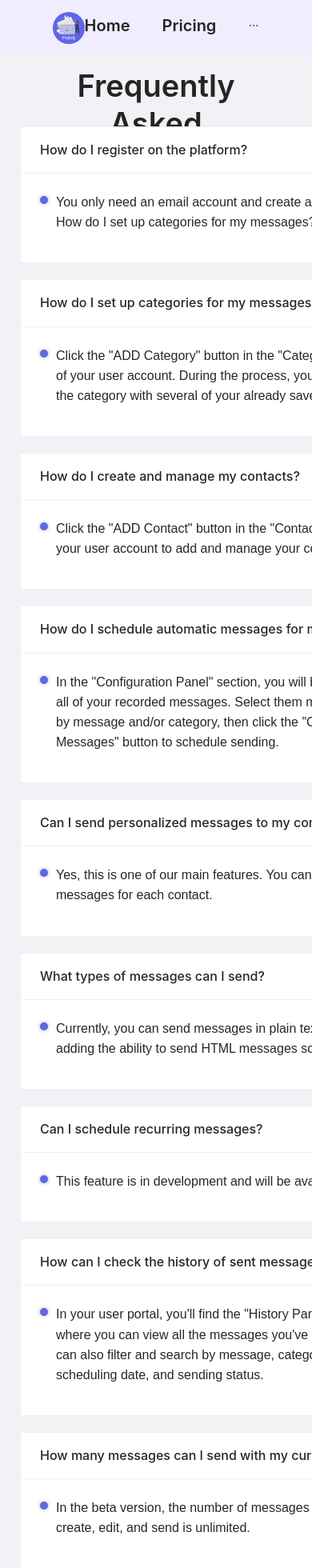
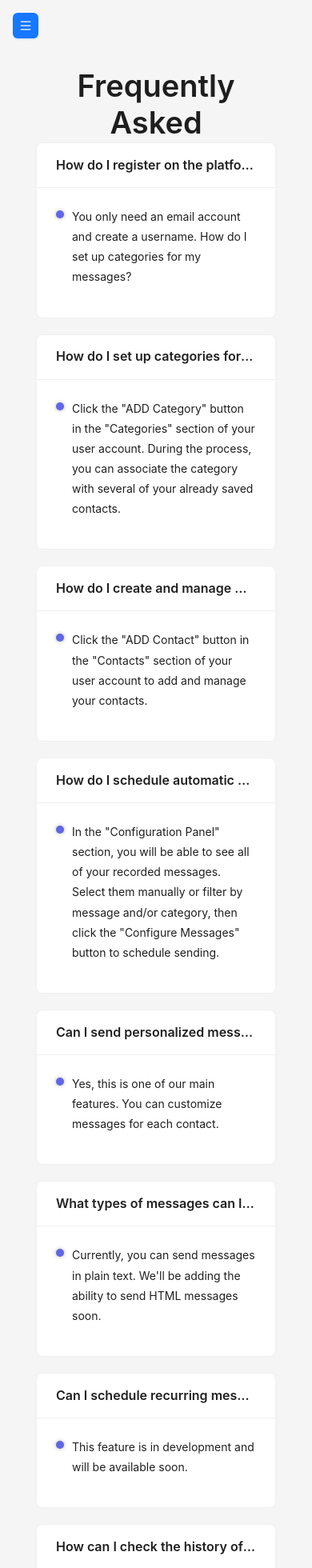
Before and after one commit to pcabreram1234/message-managment-pocho-landing, a React (Vite) app: page /faq in a window 390 px wide. Shown: the top 1960 px of the page at 80% size. Built offline with nearby package versions, Linux system fonts and the light colour scheme.

Commit message:
Menu Hambuerguer agregado y mejorado el diseño responsive de la pagina FAQ

```diff
--- a/package.json
+++ b/package.json
@@ -10,7 +10,7 @@
   },
   "dependencies": {
     "@ant-design/icons": "^4.7.0",
-    "antd": "^4.22.6",
+    "antd": "^5.20.5",
     "aos": "^3.0.0-beta.6",
     "react": "^18.3.1",
     "react-dom": "^18.3.1",
--- a/src/components/MenuBar.jsx
+++ b/src/components/MenuBar.jsx
@@ -1,40 +1,47 @@
-import React from "react";
-import { Menu, Image, Typography } from "antd";
+import React, { useState, useEffect } from "react";
+import { Menu, Image, Typography, Button, Drawer } from "antd";
 import { Link } from "react-router-dom";
+import { MenuOutlined } from "@ant-design/icons";
 import GetStartedButton from "./GetStartedButton";
 import Logo from "../assets/Message assets/logo.svg";
-const loginUrl = import.meta.env.VITE_LOGIN_URL;
+
 const { Text } = Typography;
 
-console.log(loginUrl);
 const MenuBar = () => {
-  const handleScroll = (event) => {
-    event.preventDefault(); // Previene el comportamiento predeterminado del enlace
+  const [isMobile, setIsMobile] = useState(false);
+  const [drawerVisible, setDrawerVisible] = useState(false);
 
-    // Usa el atributo href para determinar la sección a la que se debe desplazar
-    const targetId = event.currentTarget.getAttribute("href").substring(1);
-    const targetElement = document.getElementById(targetId);
+  // Detectar cambios en el tamaño de la pantalla
+  const handleResize = () => {
+    setIsMobile(window.innerWidth <= 768); // Cambia a hamburguesa si la pantalla es menor o igual a 768px
+  };
 
-    if (targetElement) {
-      // Desplazamiento suave al elemento con el ID correspondiente
-      targetElement.scrollIntoView({
-        behavior: "smooth",
-        block: "start",
-      });
+  useEffect(() => {
+    window.addEventListener("resize", handleResize);
+    handleResize(); // Verificar el tamaño inicial
+    return () => {
+      window.removeEventListener("resize", handleResize);
+    };
+  }, []);
+
+  const showDrawer = () => {
+    setDrawerVisible(true);
+  };
+
+  const closeDrawer = () => {
+    setDrawerVisible(false);
+  };
+
+  // Maneja el clic en los elementos del menú para cerrar el Drawer
+  const handleMenuClick = () => {
+    if (isMobile) {
+      closeDrawer();
     }
   };
-  return (
-    <Menu
-      mode="horizontal"
-      style={{
-        position: "sticky",
-        top: 0,
-        zIndex: 1000,
-        justifyContent: "center",
-        backgroundColor: "#f1edff",
-      }}
-    >
-      <Menu.Item>
+
+  const menuItems = (
+    <>
+      <Menu.Item onClick={handleMenuClick}>
         <Link to={"/"}>
           <Image src={Logo} width={40} preview={false} />
           <Text strong style={{ fontSize: 20 }}>
@@ -43,7 +50,7 @@ const MenuBar = () => {
         </Link>
       </Menu.Item>
 
-      <Menu.Item>
+      <Menu.Item onClick={handleMenuClick}>
         <Link to={"/pricing"}>
           <Text style={{ fontSize: 20 }} strong>
             Pricing
@@ -51,15 +58,15 @@ const MenuBar = () => {
         </Link>
       </Menu.Item>
 
-      <Menu.Item>
+      <Menu.Item onClick={handleMenuClick}>
         <Link to={"/contact"}>
           <Text style={{ fontSize: 20 }} strong>
-            Conctact
+            Contact
           </Text>
         </Link>
       </Menu.Item>
 
-      <Menu.Item>
+      <Menu.Item onClick={handleMenuClick}>
         <Link to={"/faq"}>
           <Text style={{ fontSize: 20 }} strong>
             FAQ
@@ -67,10 +74,49 @@ const MenuBar = () => {
         </Link>
       </Menu.Item>
 
-      <Menu.Item>
+      <Menu.Item onClick={handleMenuClick}>
         <GetStartedButton />
       </Menu.Item>
-    </Menu>
+    </>
+  );
+
+  return (
+    <>
+      {isMobile ? (
+        <>
+          {/* Botón para mostrar el menú hamburguesa */}
+          <Button
+            type="primary"
+            icon={<MenuOutlined />}
+            onClick={showDrawer}
+            style={{ position: "fixed", top: 16, left: 16, zIndex: 1000 }}
+          />
+
+          {/* Drawer que contiene el menú en vista mobile */}
+          <Drawer
+            title="Menu"
+            placement="left"
+            onClose={closeDrawer}
+            visible={drawerVisible}
+          >
+            <Menu mode="vertical">{menuItems}</Menu>
+          </Drawer>
+        </>
+      ) : (
+        <Menu
+          mode="horizontal"
+          style={{
+            position: "sticky",
+            top: 0,
+            zIndex: 1000,
+            justifyContent: "center",
+            backgroundColor: "#f1edff",
+          }}
+        >
+          {menuItems}
+        </Menu>
+      )}
+    </>
   );
 };
 
--- a/src/containers/Contacts.jsx
+++ b/src/containers/Contacts.jsx
@@ -2,7 +2,7 @@ import React from "react";
 import { Layout, Row, Col, Image } from "antd";
 import ContactImage from "../assets/Message assets/contacts.svg";
 
-const Contacts = ({ dataAos }) => {
+const Contacts = ({}) => {
   const { Content } = Layout;
 
   return (
--- a/src/containers/Features.jsx
+++ b/src/containers/Features.jsx
@@ -1,28 +1,30 @@
 import React from "react";
-import { Carousel, Layout } from "antd";
+import { Carousel } from "antd";
 import Contacts from "./Contacts";
 import Categories from "./Categories";
-import Messages from "./Messages";
 import Settings from "./Settings";
 import Schedules from "./Schedules";
+import { LeftOutlined, RightOutlined } from "@ant-design/icons";
+import "../styles/CarouselContainers.css";
+
 const Features = () => {
-  const { Content } = Layout;
-
   return (
-    <div id="CarouselCotainer">
     <Carousel
-        autoplay={true}
-        fade={true}
-        infinite={true}
-        draggable={true}
-        easing="cubic-bezier(0.25, 0.1, 0.25, 1)"
+      arrows
+      autoplay
+      fade
+      infinite
+      draggable
+      dotPosition="top"
+      // prevArrow={<LeftOutlined id="custom-prev-arrow" />}
+      // nextArrow={<RightOutlined id="custom-next-arrow" />}
+      id="CarouselContainer"
     >
       <Contacts />
       <Categories />
       <Settings />
       <Schedules />
     </Carousel>
-    </div>
   );
 };
 
--- a/src/index.jsx
+++ b/src/index.jsx
@@ -1,15 +1,18 @@
 import React from "react";
 import App from "./routes/App.jsx";
 import ReactDOM from "react-dom/client";
-import "../node_modules/antd/dist/antd.css";
 import "../node_modules/aos/dist/aos.css";
+import "../node_modules/antd/dist/reset.css";
+import { ConfigProvider } from "antd";
 import "./styles/App.css";
 import { BrowserRouter } from "react-router-dom";
 
 ReactDOM.createRoot(document.getElementById("root")).render(
   <React.StrictMode>
     <BrowserRouter>
-      <App />
+      <ConfigProvider>
+        <App />
+      </ConfigProvider>
     </BrowserRouter>
   </React.StrictMode>
 );
--- a/src/pages/Contact.jsx
+++ b/src/pages/Contact.jsx
@@ -27,8 +27,9 @@ const Contact = () => {
           justify="center"
           align="middle"
           style={{ height: "100%" }}
+          className="ContactContainer"
         >
-          <Col span={12}>
+          <Col span={12} className="Form_Col" >
             <Form style={{ marginTop: "10%" }} size="large">
               <Form.Item
                 name={"name"}
@@ -108,7 +109,7 @@ const Contact = () => {
             </Form>
           </Col>
 
-          <Col span={10}>
+          <Col span={10} className="Text_Col" >
             <Row gutter={{ xs: 8, sm: 16, md: 24, lg: 32 }} justify="center">
               <Title style={{ textAlign: "center", fontSize: "25px" }}>
                 Don't be afraid to contact us
--- a/src/containers/FAQ.jsx
+++ b/src/pages/FAQ.jsx
@@ -8,17 +8,21 @@ const FAQ = () => {
 
   return (
     <Layout>
-      <Header style={{ backgroundColor: "transparent", textAlign: "center" }}>
+      <Header
+        style={{
+          backgroundColor: "transparent",
+          textAlign: "center",
+        }}
+      >
         <Title>Frequently Asked Questions</Title>
       </Header>
 
-      <Content>
-        <Row justify="center" gutter={10} align="middle">
-          <Col style={{ padding: "10px" }}>
-            <Card
-              title={"How do I register on the platform?"}
-              style={{ width: "500px" }}
-            >
+      <Content
+        style={{ display: "flex", justifyContent: "center", padding: "20px" }}
+      >
+        <Row justify="center" gutter={10} align="middle" className="FAQ_ROW">
+          <Col style={{ padding: "10px" }} flex={1}>
+            <Card title={"How do I register on the platform?"}>
               <ul className="faq_list">
                 <li>
                   <Text>
@@ -30,11 +34,8 @@ const FAQ = () => {
             </Card>
           </Col>
 
-          <Col style={{ padding: "10px" }}>
-            <Card
-              title={"How do I set up categories for my messages?"}
-              style={{ width: "500px" }}
-            >
+          <Col style={{ padding: "10px" }} flex={1}>
+            <Card title={"How do I set up categories for my messages?"}>
               <ul className="faq_list">
                 <li>
                   <Text>
@@ -47,11 +48,8 @@ const FAQ = () => {
             </Card>
           </Col>
 
-          <Col style={{ padding: "10px" }}>
-            <Card
-              title={"How do I create and manage my contacts?"}
-              style={{ width: "500px" }}
-            >
+          <Col style={{ padding: "10px" }} flex={1}>
+            <Card title={"How do I create and manage my contacts?"}>
               <ul className="faq_list">
                 <li>
                   <Text>
@@ -63,10 +61,9 @@ const FAQ = () => {
             </Card>
           </Col>
 
-          <Col style={{ padding: "10px" }}>
+          <Col style={{ padding: "10px" }} flex={1}>
             <Card
               title={"How do I schedule automatic messages for my contacts?"}
-              style={{ width: "500px" }}
             >
               <ul className="faq_list">
                 <li>
@@ -81,11 +78,8 @@ const FAQ = () => {
             </Card>
           </Col>
 
-          <Col style={{ padding: "10px" }}>
-            <Card
-              title={"Can I send personalized messages to my contacts?"}
-              style={{ width: "500px" }}
-            >
+          <Col style={{ padding: "10px" }} flex={1}>
+            <Card title={"Can I send personalized messages to my contacts?"}>
               <ul className="faq_list">
                 <li>
                   <Text>
@@ -97,11 +91,8 @@ const FAQ = () => {
             </Card>
           </Col>
 
-          <Col style={{ padding: "10px" }}>
-            <Card
-              title={"What types of messages can I send?"}
-              style={{ width: "500px" }}
-            >
+          <Col style={{ padding: "10px" }} flex={1}>
+            <Card title={"What types of messages can I send?"}>
               <ul className="faq_list">
                 <li>
                   <Text>
@@ -113,11 +104,8 @@ const FAQ = () => {
             </Card>
           </Col>
 
-          <Col style={{ padding: "10px" }}>
-            <Card
-              title={"Can I schedule recurring messages?"}
-              style={{ width: "500px" }}
-            >
+          <Col style={{ padding: "10px" }} flex={1}>
+            <Card title={"Can I schedule recurring messages?"}>
               <ul className="faq_list">
                 <li>
                   <Text>
@@ -128,11 +116,8 @@ const FAQ = () => {
             </Card>
           </Col>
 
-          <Col style={{ padding: "10px" }}>
-            <Card
-              title={"How can I check the history of sent messages?"}
-              style={{ width: "500px" }}
-            >
+          <Col style={{ padding: "10px" }} flex={1}>
+            <Card title={"How can I check the history of sent messages?"}>
               <ul className="faq_list">
                 <li>
                   <Text>
@@ -146,11 +131,8 @@ const FAQ = () => {
             </Card>
           </Col>
 
-          <Col style={{ padding: "10px" }}>
-            <Card
-              title={"How many messages can I send with my current plan?"}
-              style={{ width: "500px" }}
-            >
+          <Col style={{ padding: "10px" }} flex={1}>
+            <Card title={"How many messages can I send with my current plan?"}>
               <ul className="faq_list">
                 <li>
                   <Text>
@@ -162,12 +144,11 @@ const FAQ = () => {
             </Card>
           </Col>
 
-          <Col style={{ padding: "10px" }}>
+          <Col style={{ padding: "10px" }} flex={1}>
             <Card
               title={
                 "Is there support available if I have problems with the platform?"
               }
-              style={{ width: "500px" }}
             >
               <ul className="faq_list">
                 <li>
--- a/src/routes/App.jsx
+++ b/src/routes/App.jsx
@@ -3,7 +3,7 @@ import MenuBar from "../components/MenuBar";
 import Home from "../pages/Home";
 import Contact from "../pages/Contact";
 import Princing from "../pages/Pricing";
-import FAQ from "../containers/FAQ";
+import FAQ from "../pages/FAQ";
 import FooterPage from "../containers/Footer";
 import { Route, Routes } from "react-router-dom";
 import { Layout } from "antd";
--- /dev/null
+++ b/src/styles/CarouselContainers.css
@@ -0,0 +1,30 @@
+#CarouselContainer > div > button.slick-arrow.slick-prev,
+#CarouselContainer > div > button.slick-arrow.slick-next {
+  font-size: 24px; /* Ajusta el tamaño de la flecha */
+  color: #000000; /* Color de la flecha */
+  border-radius: 50%; /* Bordes redondeados */
+  box-shadow: 0 2px 5px rgba(0, 0, 0, 0.3); /* Sombra */
+  cursor: pointer; /* Cambia el cursor al pasar por encima */
+  z-index: 1000; /* Asegúrate de que esté al frente */
+  width: 40px;
+  height: 40px;
+}
+
+#CarouselContainer > div > button.slick-arrow.slick-prev::after,
+#CarouselContainer > div > button.slick-arrow.slick-next::after {
+  width: 20px;
+  height: 20px;
+  position: relative;
+}
+
+#CarouselContainer > div > button.slick-arrow.slick-next::after {
+  margin-left: -10px;
+}
+
+#CarouselContainer > div > button.slick-arrow.slick-prev {
+  left: 4vh; /* Ajusta la posición de la flecha izquierda */
+}
+
+#CarouselContainer > div > button.slick-arrow.slick-next {
+  right: 4vh; /* Ajusta la posición de la flecha derecha */
+}
--- a/src/styles/Contact.css
+++ b/src/styles/Contact.css
@@ -22,3 +22,16 @@ ul.contact_list {
   border-radius: 50%;
   box-shadow: 0 0 5px rgba(0, 0, 0, 0.3); /* Sombra para el bullet */
 }
+
+@media (max-width: 900px) {
+  .ContactContainer {
+    display: flex;
+    flex-direction: column-reverse;
+  }
+
+  .Text_Col,
+  .Form_Col {
+    max-width: 100%;
+    padding: 20px;
+  }
+}
--- a/src/styles/FAQ.css
+++ b/src/styles/FAQ.css
@@ -22,3 +22,8 @@ ul.faq_list {
     border-radius: 50%;
     box-shadow: 0 0 5px rgba(0, 0, 0, 0.3); /* Sombra para el bullet */
   }
+
+
+  @media screen {
+
+  }
```
Also changed, not shown: 1 other file (tests, documents, lock files or other folders). Lines whose indentation alone changed are shown as unchanged.
